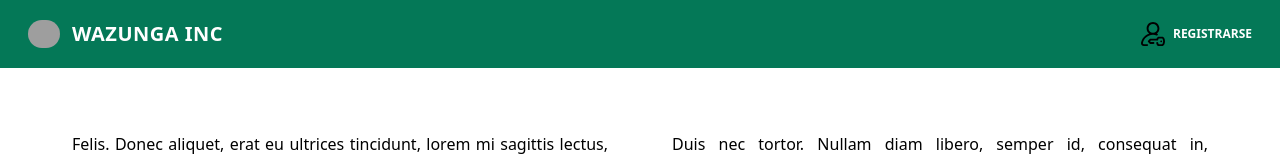
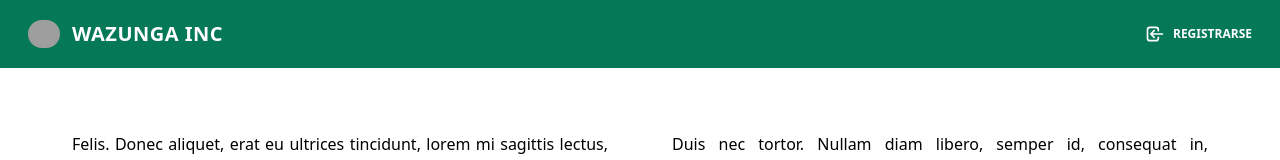
Before and after one commit to wazunga/base-react-app, a React (Create React App) app: page / in a window 1280 px wide. Shown: the top 160 px of the page. Built offline with nearby package versions, Linux system fonts and the light colour scheme; grey boxes are pictures that could not be loaded.

Commit message:
heroicon in navbar

```diff
--- a/src/components/Footer/Contact.js
+++ b/src/components/Footer/Contact.js
@@ -1,8 +1,5 @@
 import React from 'react'
 import PropTypes from 'prop-types'
-
-
-
 
 export const Contact = ({phone, email, address}) => {
 	const ContactMain = ({children}) => (
--- a/src/components/Footer/Social.js
+++ b/src/components/Footer/Social.js
@@ -7,7 +7,7 @@ import instagram from '../../assets/instagram.svg'
 
 export const Social = ({description}) => {
 	const SocialMain = ({children}) => (
-		<div className='lg:ml-20 lg:w-1/3 mb-3'>
+		<div className='mb-3 lg:ml-20 lg:w-1/3'>
 				{children}
 			</div>
 	)
--- a/src/components/Navbar/Navbar.js
+++ b/src/components/Navbar/Navbar.js
@@ -3,16 +3,17 @@ import {NavbarCompanyInfo} from './NavbarCompanyInfo'
 import {NavbarButtons} from './NavbarButtons'
 import menu from '../../assets/menu.svg'
 import loginLogo from '../../assets/login.svg'
+import { LoginIcon } from '@heroicons/react/outline'
 
 export const Navbar= ({logo, companyName}) => {
 	const [navbarOpen, setNavbarOpen]= useState(false)
 	const NavbarMain = ({children}) => (
-		<nav className="relative flex relative block flex-wrap items-center justify-between px-4 py-3 bg-green-700">
+		<nav className="relative flex flex-wrap items-center justify-between block px-4 py-3 bg-green-700">
 			{children}
 		</nav>
 	)
 	const NavbarCompany = ({children}) => (
-		<div className="w-full relative flex justify-between lg:w-auto lg:static lg:block lg:justify-start">
+		<div className="relative flex justify-between w-full lg:w-auto lg:static lg:block lg:justify-start">
 			{children}
 		</div>
 	)
@@ -21,7 +22,7 @@ export const Navbar= ({logo, companyName}) => {
 			<NavbarCompany>
 				<NavbarCompanyInfo logo={logo} companyName = {companyName}/>
 				<button
-					className="text-black cursor-pointer text-xl w-12 leading-none px-3 py-1 border border-solid border-transparent rounded bg-transparent block lg:hidden outline-none focus:outline-none"
+					className="block w-12 px-3 py-1 text-xl leading-none text-black bg-transparent border border-transparent border-solid rounded outline-none cursor-pointer lg:hidden focus:outline-none"
 					type="button"
 					onClick={() => setNavbarOpen(!navbarOpen)}
 				>
@@ -34,7 +35,7 @@ export const Navbar= ({logo, companyName}) => {
 			</NavbarCompany>
 			<NavbarButtons
 				navbarOpen={navbarOpen}
-				loginLogo={loginLogo}
+				LoginIcon={LoginIcon}
 			/>
 		</NavbarMain>
 	)
--- a/src/components/Navbar/NavbarButtons.js
+++ b/src/components/Navbar/NavbarButtons.js
@@ -2,7 +2,7 @@ import React from 'react'
 import { Link } from '@reach/router'
 import PropTypes from 'prop-types'
 
-export const NavbarButtons = ({navbarOpen, loginLogo}) => (
+export const NavbarButtons = ({navbarOpen, LoginIcon}) => (
 	<div
 		className={
 				"lg:flex flex-grow items-center " +
@@ -10,13 +10,13 @@ export const NavbarButtons = ({navbarOpen, loginLogo}) => (
 			}
 			id="example-navbar-danger"
 	>
-		<ul className="flex flex-col lg:flex-row list-none lg:ml-auto">
+		<ul className="flex flex-col list-none lg:flex-row lg:ml-auto">
 			<li className="nav-item">
 				<Link
-					className="px-3 py-2 flex items-center text-xs uppercase font-bold leading-snug text-white hover:opacity-75"
+					className="flex items-center px-3 py-2 text-xs font-bold leading-snug text-white uppercase hover:opacity-75"
 					to="/"
 				>
-					<img src={loginLogo} className='w-6' alt='login-logo'/> <span className="ml-2">Registrarse</span>
+					<LoginIcon className='w-5' alt='login-logo'/> <span className="ml-2">Registrarse</span>
 				</Link>
 			</li>
 		</ul>
```
